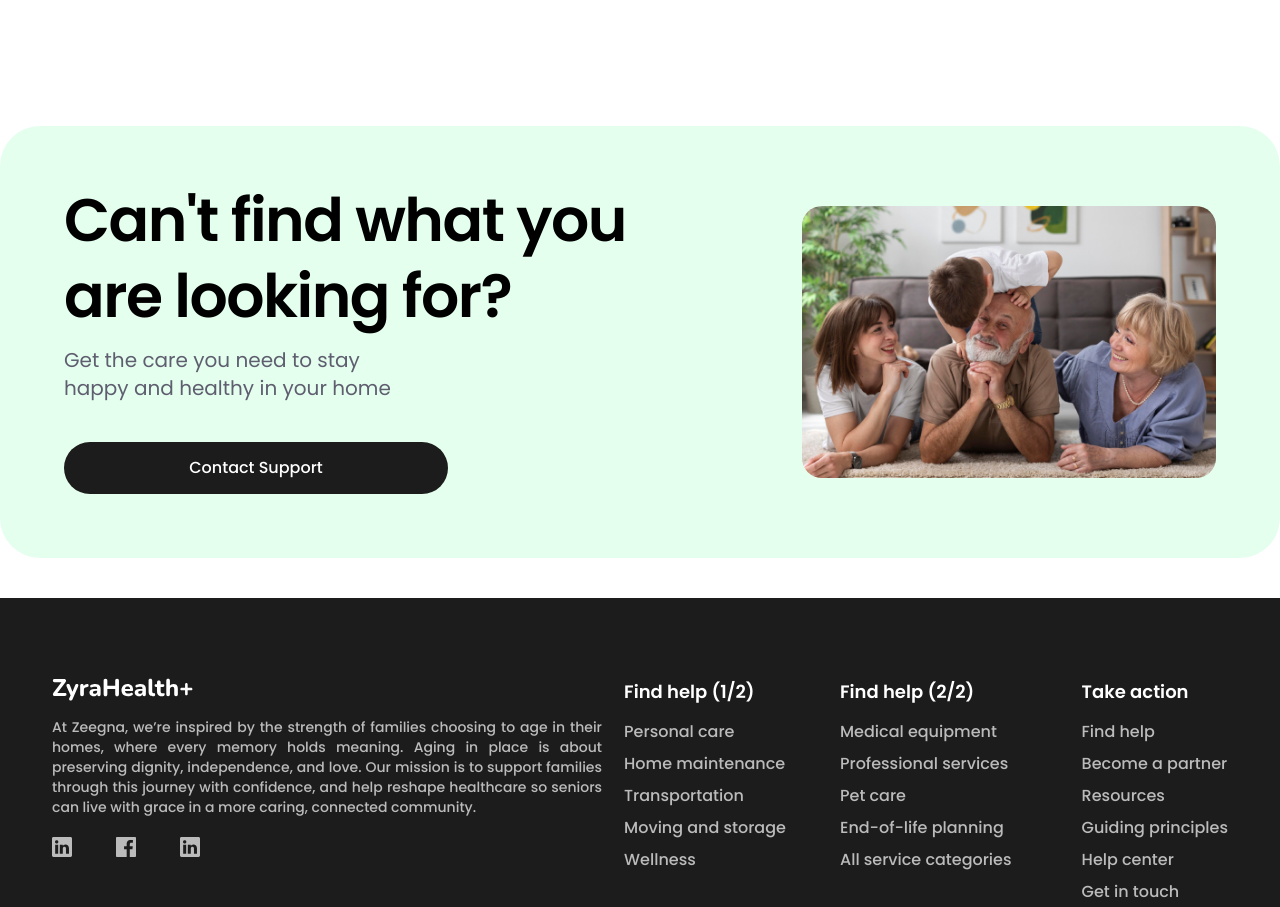
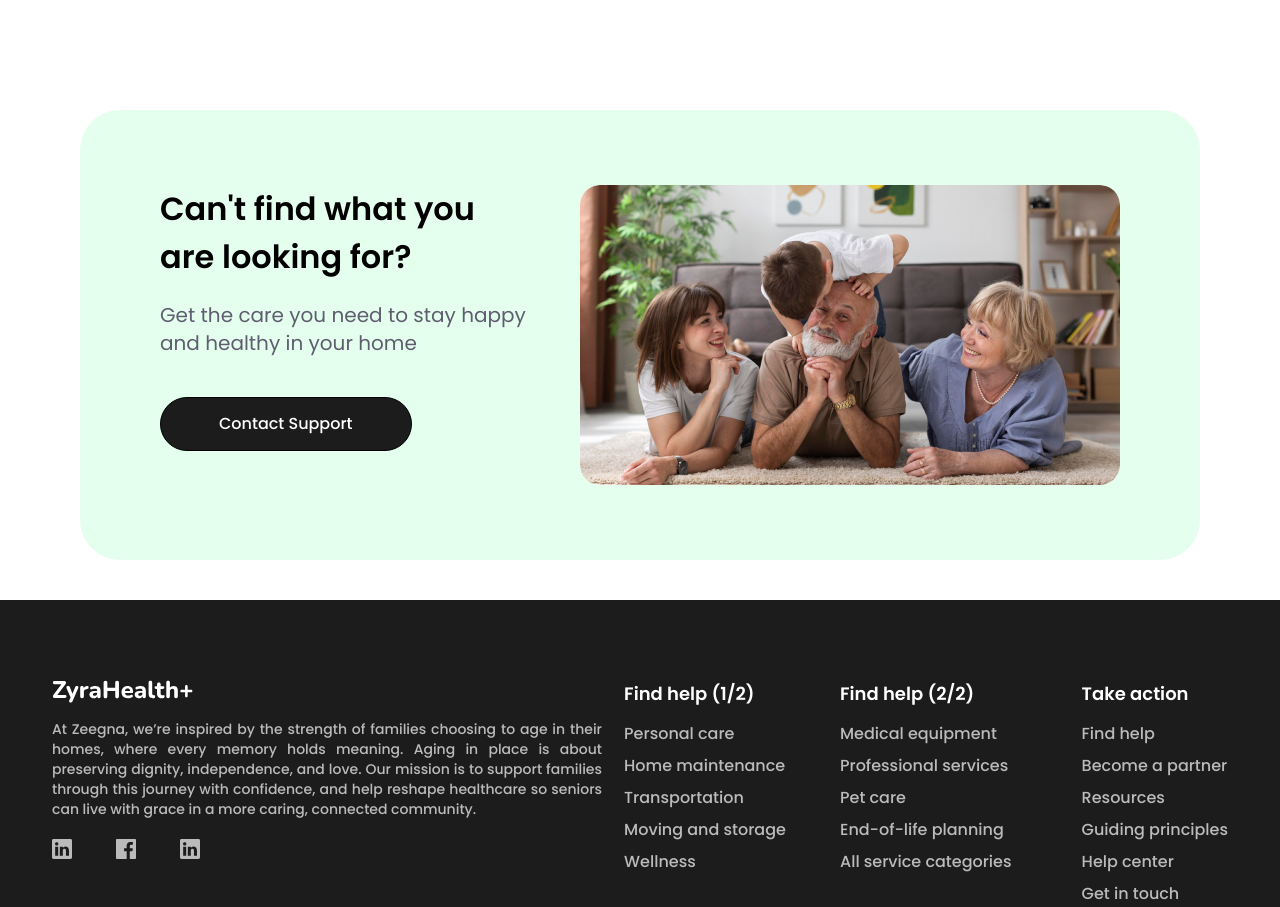
Before and after one commit to qasimfida/zeegna-updated, a React (Vite) app: page /help-center in a window 1280 px wide. Shown: the part 2021-2928 px from the top of the page. Built offline with nearby package versions, Linux system fonts and the light colour scheme.

Commit message:
worked  on help enter pages

```diff
--- a/src/pages/HelpCenterContainer.jsx
+++ b/src/pages/HelpCenterContainer.jsx
@@ -75,35 +75,30 @@ const HelpCardsGrid = () => {
         />
       </div>
 
-      <section className="sm:mt-6 lg:mt-8 mt-12 max-w-7xl mx-auto px-4 max-md:px-5 sm:px-6 lg:px-8 bg-[#E5FFEF] rounded-[40px] poppin">
-        <div className="mb-10 mx-auto max-w-7xl px-4 sm:mt-12 sm:px-6 mt-0 lg:px-8  flex gap-3 lg:flex-justify lg:flex flex-col lg:flex-row py-16 md:text-center ">
+      <section className="sm:mt-6 lg:mt-8 mt-12 max-sm:mx-[16px]  lg:mx-[80px] md:mx-[50px]  bg-[#E5FFEF] md:rounded-[40px] rounded-[30px] poppin">
+        <div className="mb-10   mt-0   flex gap-3 lg:px-[80px] md:px-[50px] px-[15px] py-[50px] lg:py-[75px] justify-between lg:flex flex-col lg:flex-row  md:text-center ">
           <div className="max-md:text-center lg:text-left">
-            <h1 className="text-4xl tracking-tight font-semibold sm:text-5xl md:text-6xl">
-              <span className="block xl:inline mt-2 md:text-center">
-                Can't find what you
-              </span>
-              <span className="block xl:inline-block lg:mt-4 md:text-center">
-                are looking for?
-              </span>
+            <h1 className="text-[32px]  font-semibold lg:w-[370px] max-sm:text-[24px]">
+              Can't find what you are looking for?
             </h1>
-            <p className="mt-3 text-xl text-[#5E5E6F] sm:mt-5 sm:text-lg sm:max-w-xl sm:mx-auto md:mt-5 md:text-xl lg:mx-0 xl:w-[50%]">
+            <p className="mt-3 text-xl text-[#5E5E6F] sm:mt-5 sm:text-lg sm:max-w-xl sm:mx-auto md:mt-5 md:w-[390px] md:text-xl max-sm:text-[16px]">
               Get the care you need to stay happy and healthy in your home
             </p>
-            <div className="mt-10 md:flex max-md:justify-center max-md:items-center">
+            <div className="mt-10 md:flex max-lg:justify-center max-lg:items-center">
               <Link
                 to={
                   activeButton === "families"
                     ? "/family-help-center"
                     : "/partner-help-center"
                 }
-                className="rounded-full flex items-center justify-center gap-4 px-20 lg:w-96 text-base font-medium py-3.5 max-sm:py-2 bg-[#1C1C1C] text-white"
+                className="rounded-full flex items-center justify-center gap-4 px-[58px]  text-base font-medium py-3.5 max-sm:py-3 bg-[#1C1C1C] text-white max-sm:mb-[30px] hover:bg-white hover:text-black border border-black"
               >
                 Contact Support
               </Link>
             </div>
           </div>
 
-          <div className="lg:inset-y-0 lg:right-0 lg:w-1/2 my-4">
+          <div className=" lg:w-[540px] ">
             <img
               className="h-56 w-full object-cover sm:h-72 md:h-96 lg:w-full lg:h-full rounded-[20px]"
               src="images/Rectangle .png"
```
